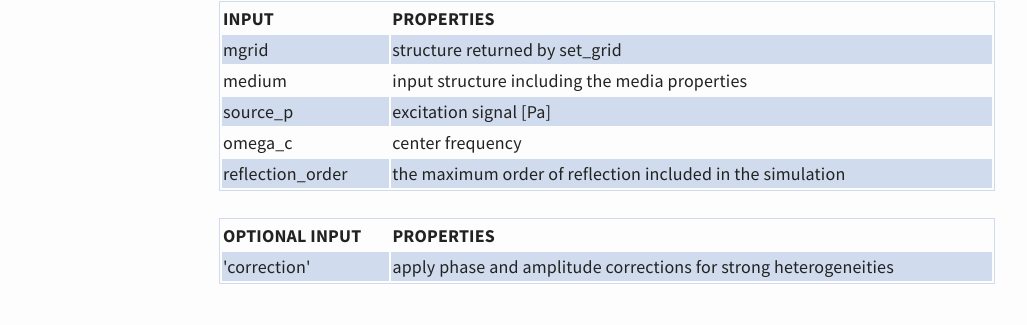
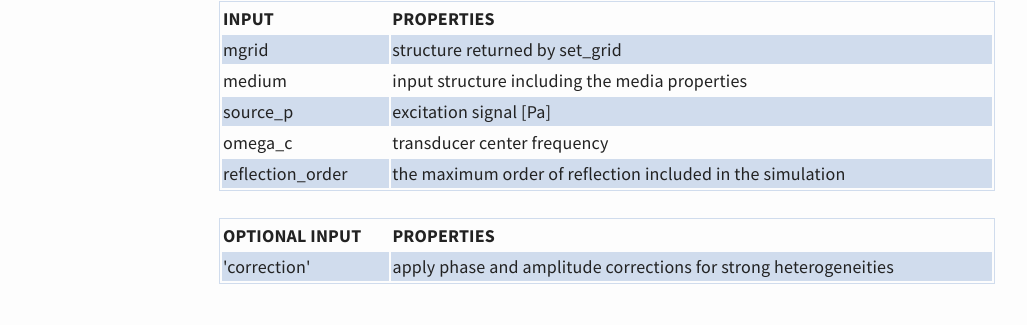
Before and after one commit to m-SOUND/mSOUND, a Jekyll site: the page built from function.html, in a window 1280 px wide and 900 px high, scrolled down 5527 px. Shown: the part 129-454 px from the top of the window, without its empty margins (33-1060 px from the left). Built offline with Jekyll 4.4.1, drawn with Linux system fonts in a browser that asks for light colours.

Commit message:
Update function.html

```diff
--- a/function.html
+++ b/function.html
@@ -377,7 +377,7 @@
     <td>source_p</td><td>excitation signal [Pa]</td>
   </tr>
    <tr>
-    <td>omega_c </td><td>center frequency </td>
+    <td>omega_c </td><td>transducer center frequency </td>
   </tr>
    <tr>
    <td>reflection_order</td><td>the maximum order of reflection included in the simulation</td>
```
